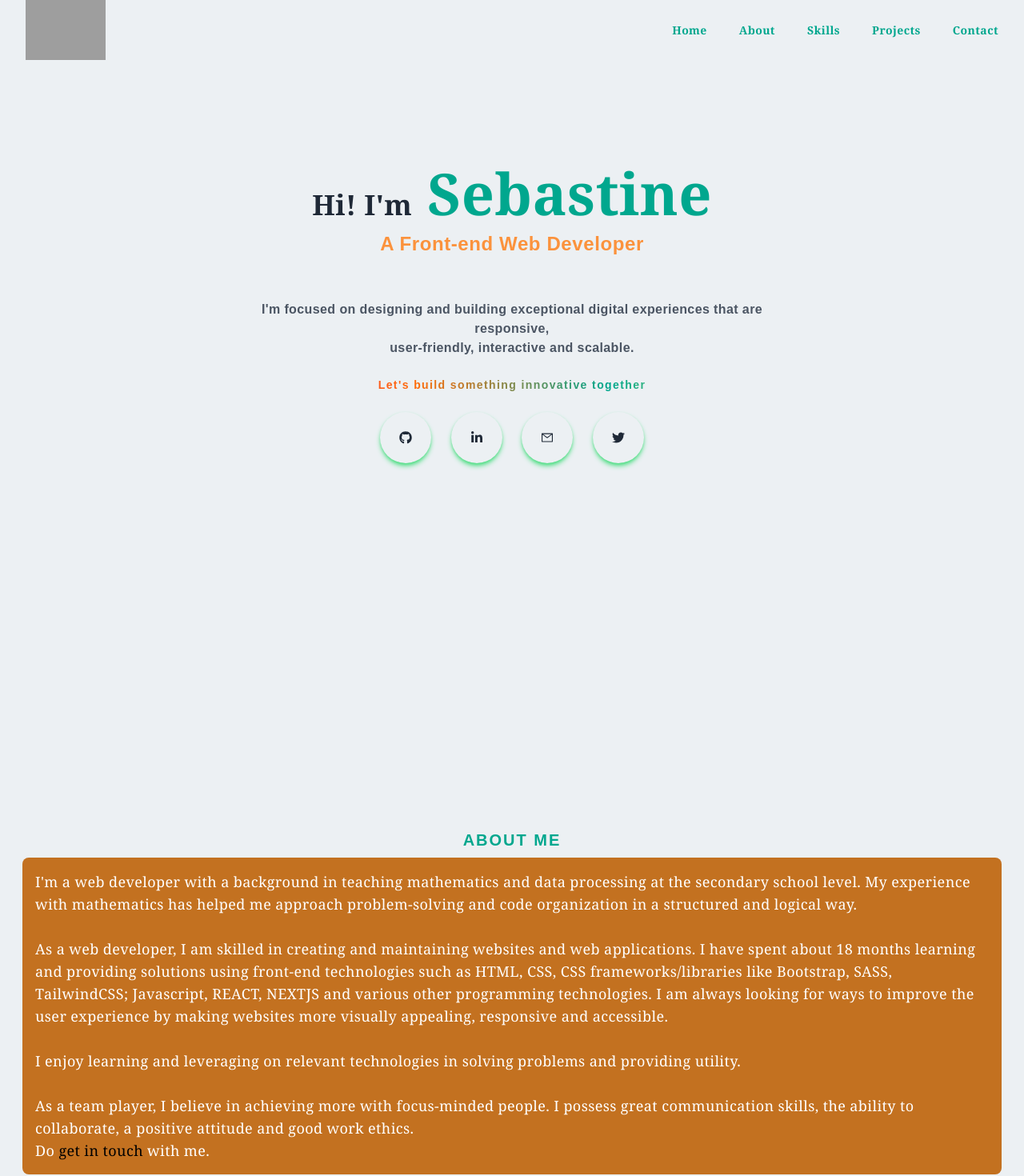
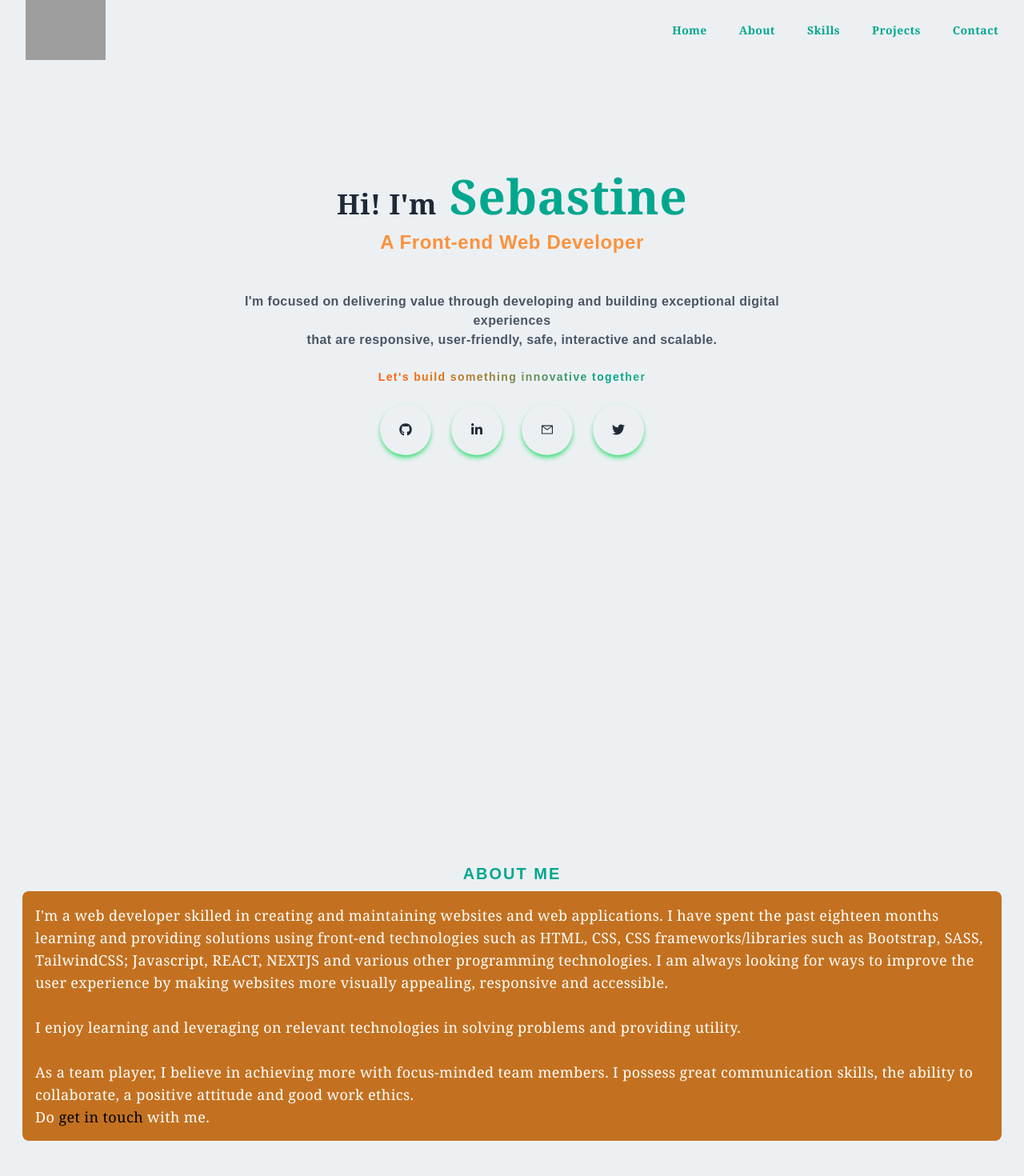
Before and after one commit to Sebastine-thrive/next-portfolio, a Next.js app: page / in a window 1280 px wide. Shown: the top 1470 px of the page at 80% size. Built offline with nearby package versions, Linux system fonts and the light colour scheme; grey boxes are pictures that could not be loaded; a web font is replaced by a local one.

Commit message:
updated main section composition

```diff
--- a/data/data.json
+++ b/data/data.json
@@ -21,18 +21,8 @@
       "github": "https://github.com/Sebastine-thrive/admin-dashboard"
     },
     {
-      "id": "Scrumlife Scrumboard App",
-      "title": "Scrumlife Scrumboard App",
-      "class": "projects",
-      "description": "Built with React, React BeautifulDND and Context API  for state data management, this project provides a means of applying scrum locally in managing tasks. It currently utilises the user's local storage for storing data. With a sign-in and sign-up form managed by React Hook Form to validate a user. Task operations include create, read and delete. It is currently hosted on netlify.",
-      "tech": ["ReactJs ", "ContextAPI ", "React-HookForm ", "Netlify "],
-      "image": "https://res.cloudinary.com/dffplr9xe/image/upload/v1676090290/Portfolio%20project%20Images/scrumlife_pic_ib47sr.png",
-      "url": "https://scrumlife.netlify.app/",
-      "github": "https://github.com/Sebastine-thrive/chatscrum"
-    },
-    {
-      "id": "Talk-And-Show Africa",
-      "title": "Talk-And-Show Africa",
+      "id": "Talk-And-Show Africa Homepage",
+      "title": "Talk-And-Show Africa Homepage",
       "class": "projects",
       "description": "Designed and built this beautiful, responsive home page of a movie-marketing agency website that showcases links to  movies and  series, news, etc., using HTML, CSS and vanilla Javascript according to provided user interface design. Features include movie rating which can be easily fetched at the backend, news and events viewing with answeres to FAQs.",
       "tech": ["HTML ", "CSS ", "JavaScript ", "Netlify "],
@@ -41,7 +31,7 @@
       "github": "https://github.com/Sebastine-thrive/talkafrica"
     },
     {
-      "id": "Workit landing page",
+      "id": "Workit Landing Page",
       "title": "Workit landing page",
       "class": "projects",
       "description": "Curved backgrounds are a beauty to behold in websites as they add some aesthetic viewing. I developed this landing page following a challenge at Dribble using HTML, plain CSS and the TailwindCSS library. ",
--- a/src/components/About.jsx
+++ b/src/components/About.jsx
@@ -26,17 +26,11 @@ export const About = () => {
             whileInView={{ opacity: 1 }}
             transition={{ duration: 3.5 }}
           >
-            {" "}
-            I'm a web developer with a background in teaching mathematics and
-            data processing at the secondary school level. My experience with
-            mathematics has helped me approach problem-solving and code
-            organization in a structured and logical way.
-            <br />
-            <br />
-            As a web developer, I am skilled in creating and maintaining
-            websites and web applications. I have spent about 18 months learning
+
+            I'm a web developer skilled in creating and maintaining
+            websites and web applications. I have spent the past eighteen months learning
             and providing solutions using front-end technologies such as HTML,
-            CSS, CSS frameworks/libraries like Bootstrap, SASS, TailwindCSS;
+            CSS, CSS frameworks/libraries such as Bootstrap, SASS, TailwindCSS;
             Javascript, REACT, NEXTJS and various other programming
             technologies. I am always looking for ways to improve the user
             experience by making websites more visually appealing, responsive
@@ -47,8 +41,7 @@ export const About = () => {
             problems and providing utility.
             <br />
             <br />
-            As a team player, I believe in achieving more with focus-minded
-            people. I possess great communication skills, the ability to
+            As a team player, I believe in achieving more with focus-minded team members. I possess great communication skills, the ability to
             collaborate, a positive attitude and good work ethics.
             <br />
             Do{" "}
--- a/src/components/Main.jsx
+++ b/src/components/Main.jsx
@@ -8,9 +8,9 @@ export const Main = () => {
     <div id="home" className=" w-full h-screen text-center mx-auto">
       <div className="max-w-[1240px] w-full h-full m-auto p-2 flex justify-center items-center">
         <div>
-          <h1 className="px-2 justify-center font-normal  ">
+          <h1 className="px-2 justify-center font-normal ">
             <motion.span
-              className="text-[24px] md:text-[35px] font-bold"
+              className="text-[24px] md:text-[35px] font-bold -scroll-mb-4"
               initial={{ opacity: 0 }}
               whileInView={{ opacity: 1 }}
               transition={{ delay: 0.5, duration: 1 }}
@@ -18,7 +18,7 @@ export const Main = () => {
               Hi! I'm
             </motion.span>
             <motion.span
-              className="font-bold text-[#00a78e] sm:text-6xl md:text-7xl "
+              className="font-bold text-[#00a78e] text-[28px] md:text-5xl xl:text-6xl"
               initial={{ opacity: 0 }}
               whileInView={{ opacity: 1 }}
               transition={{
@@ -37,7 +37,7 @@ export const Main = () => {
             whileInView={{ opacity: 1 }}
             transition={{ delay: 2 }}
             viewport={{ once: true }}
-            className=" text-gray-600  font-semibold py-1 sm:text-orange-400 sm:text-[20px] md:text-[24px] lg:text[28px] sm:py-1 lg:py-2 tracking-wide text-lg"
+            className=" text-gray-600  font-semibold py-2 sm:text-orange-400 sm:text-[20px] md:text-[24px] lg:text[28px] sm:py-1 lg:py-2 tracking-wide text-lg"
           >
             A Front-end Web Developer
           </motion.p>
@@ -47,11 +47,11 @@ export const Main = () => {
             whileInView={{ opacity: 1 }}
             transition={{ delay: 2.5 }}
             viewport={{ once: true }}
-            className="mt-8 py-4  hidden sm:block font-semibold text-gray-600 max-w-[90%] m-auto text-base"
+            className="mt-6 py-4  hidden sm:block font-semibold text-gray-600 w-[90%] max-w-[90%] m-auto text-base"
           >
-            I'm focused on designing and building exceptional digital
-            experiences that are responsive, <br /> user-friendly, interactive
-            and scalable.
+            I'm focused on delivering value through developing and building
+            exceptional digital experiences <br /> that are responsive,
+            user-friendly, safe, interactive and scalable.
           </motion.p>
           <motion.p
             initial={{ opacity: 0 }}
```
